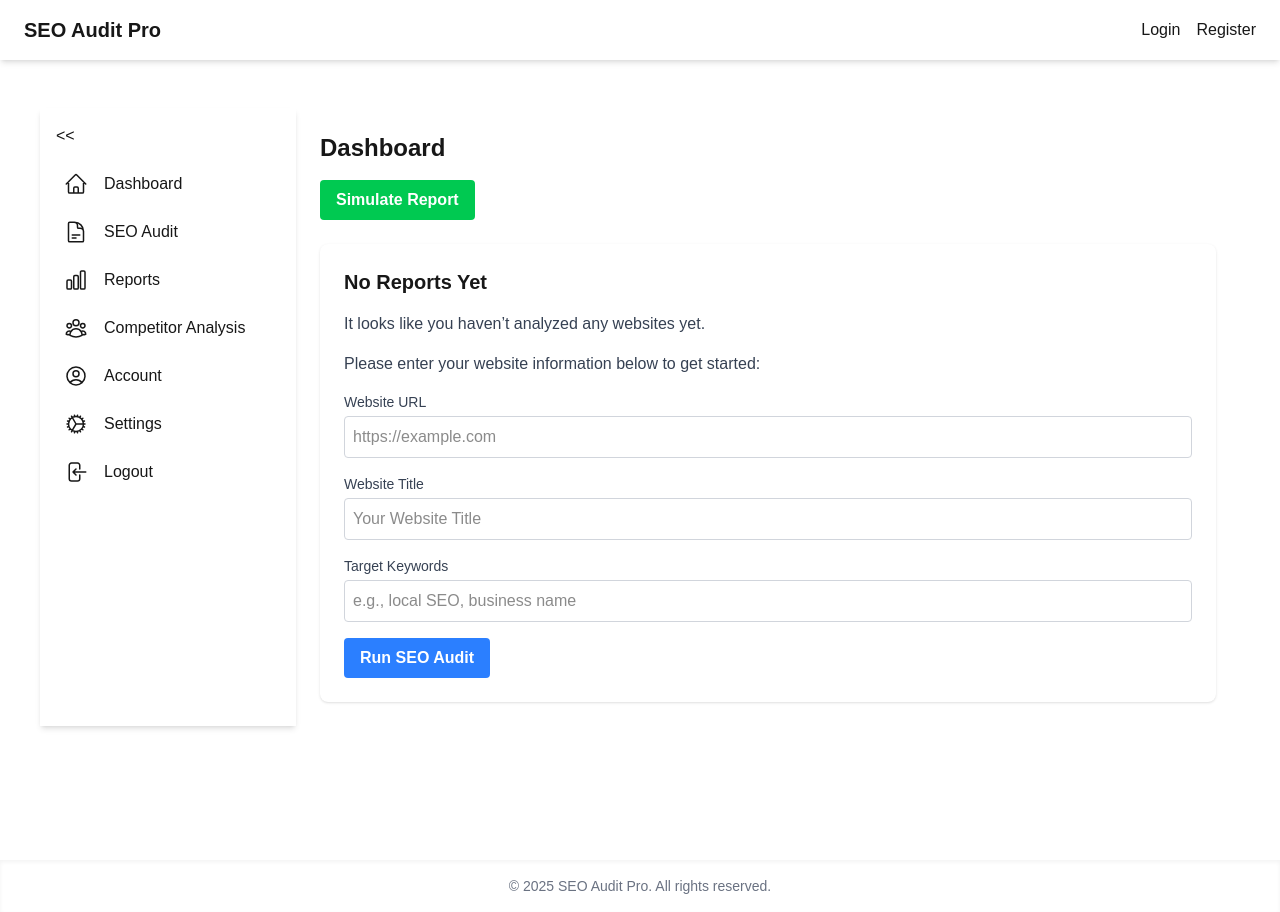
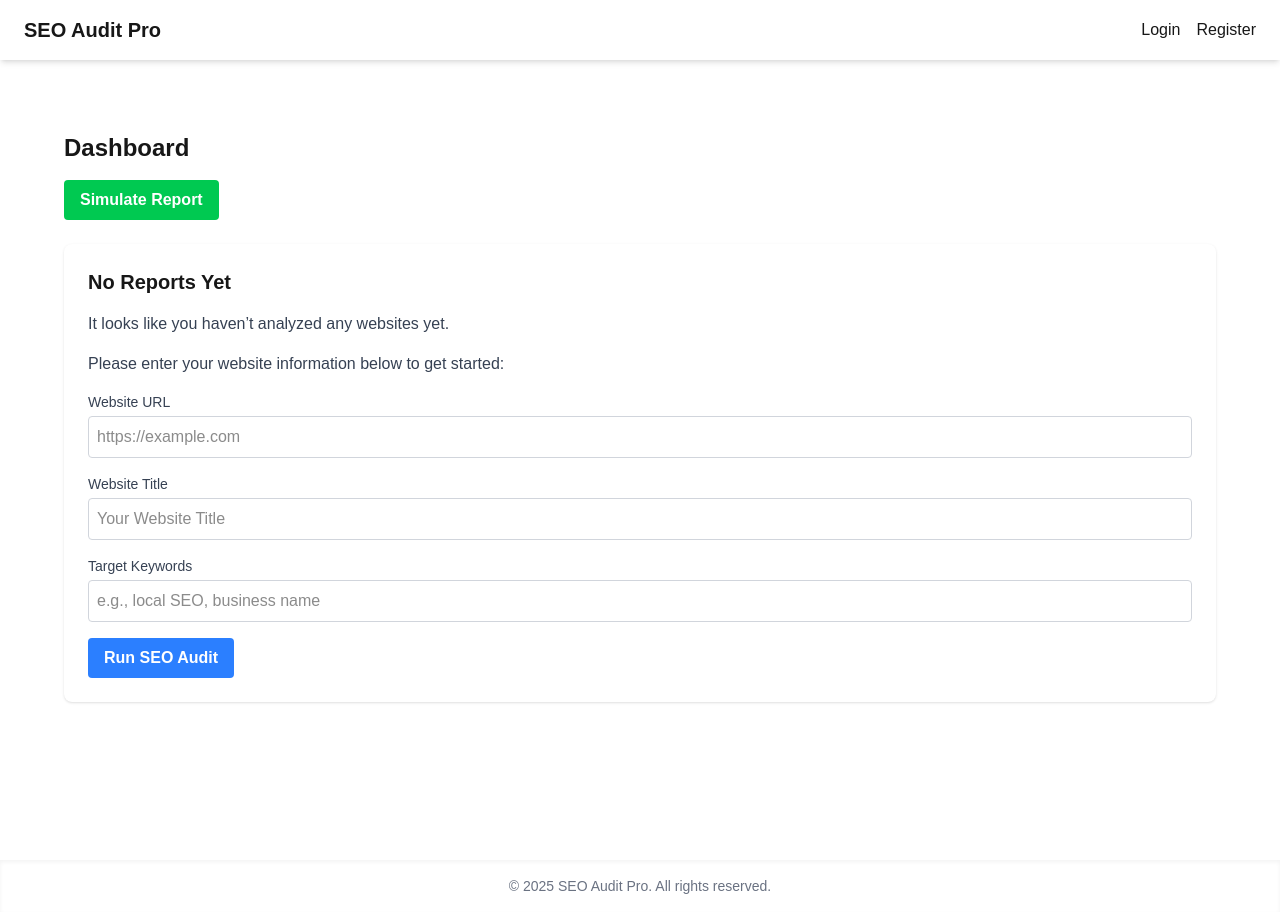
Before and after one commit to PeteLight/seo-audit, a Next.js app: page /dashboard in a window 1280 px wide. Built offline with nearby package versions, Linux system fonts and the light colour scheme.

Commit message:
fixed issue with sidebar duplication

```diff
--- a/src/app/dashboard/layout.tsx
+++ b/src/app/dashboard/layout.tsx
@@ -1,12 +1,13 @@
 'use client';
-import Sidebar from '@/components/Sidebar';
+
+import { ReactNode } from 'react';
+import dynamic from 'next/dynamic';
 import { useAuth } from '@/context/AuthContext';
 
-export default function DashboardLayout({
-  children,
-}: {
-  children: React.ReactNode;
-}) {
+// Import Sidebar dynamically (client side only)
+const Sidebar = dynamic(() => import('@/components/Sidebar'), { ssr: false });
+
+export default function DashboardLayout({ children }: { children: ReactNode }) {
   const { user } = useAuth();
 
   return (
--- a/src/app/dashboard/page.tsx
+++ b/src/app/dashboard/page.tsx
@@ -2,7 +2,6 @@
 
 import { useAuth } from '@/context/AuthContext';
 import Link from 'next/link';
-import Sidebar from '@/components/Sidebar';
 import { useState } from 'react';
 
 interface Report {
@@ -29,7 +28,6 @@ export default function DashboardPage() {
 
   return (
     <div className="flex">
-      <Sidebar />
       <div className="flex-grow p-6">
         <h1 className="mb-4 text-2xl font-semibold">Dashboard</h1>
         {user && (
```
